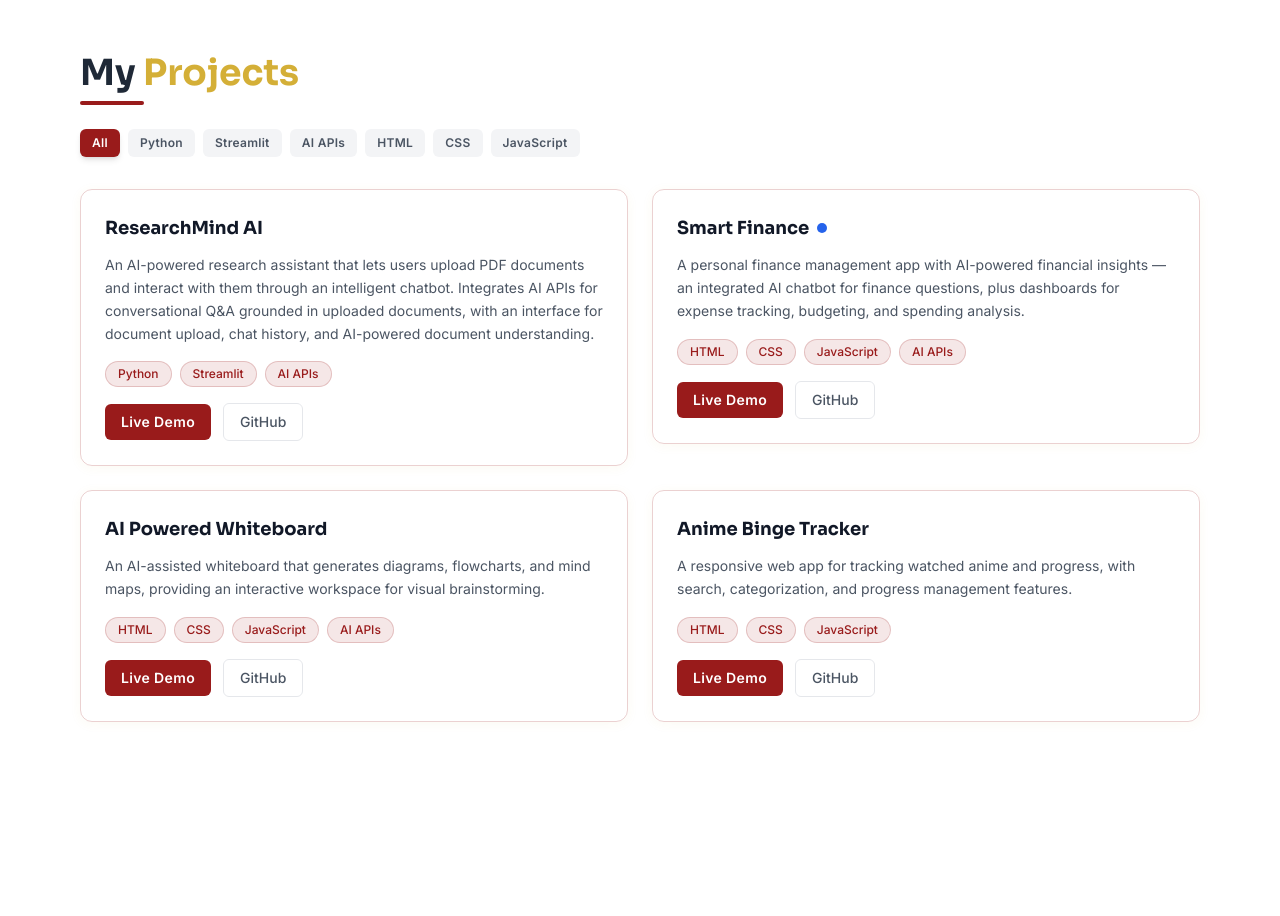
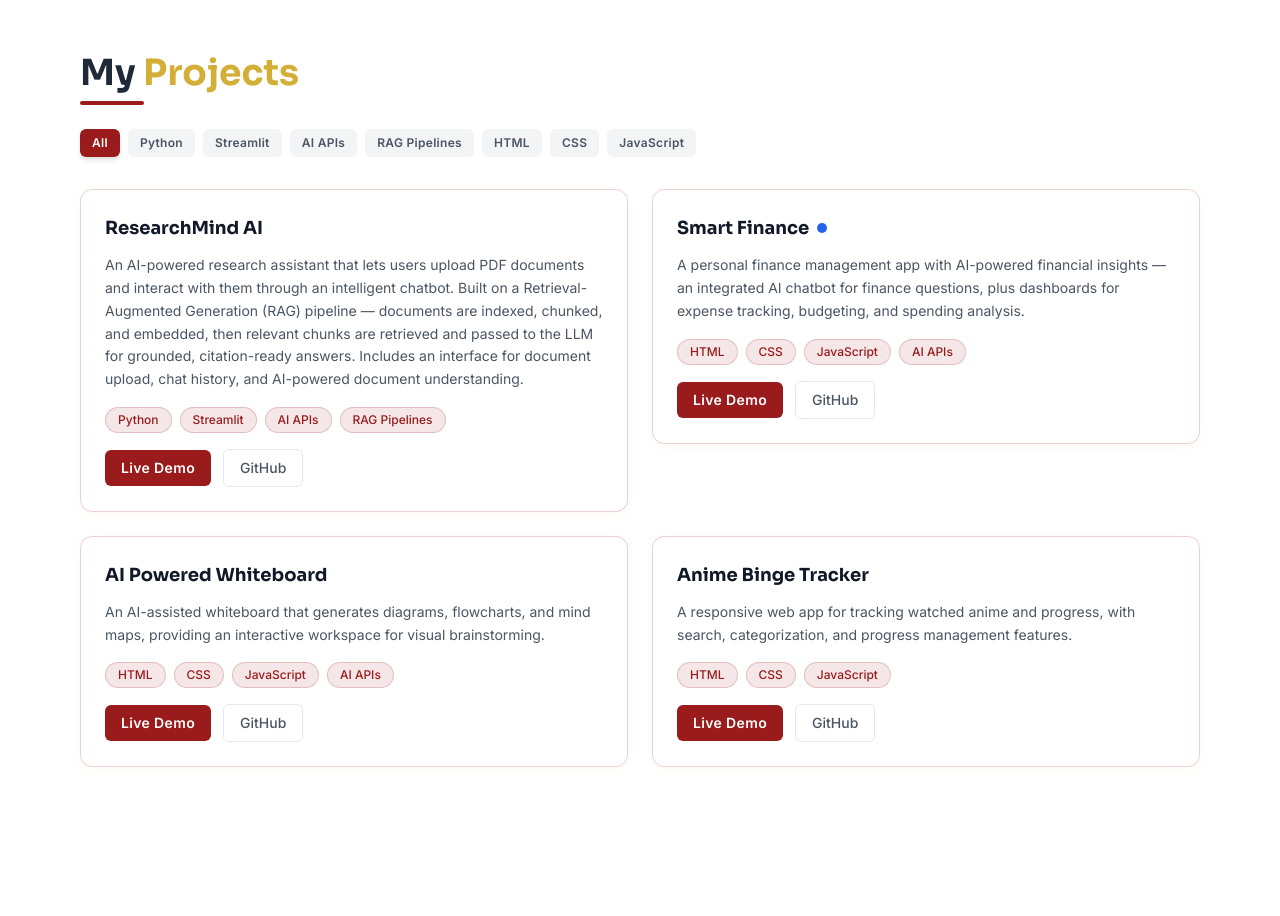
Before and after one commit to adityanarayan679/Portfolio, a React (Vite) app: page / in a window 1280 px wide. Shown: the part 1820-2736 px from the top of the page. Built offline with nearby package versions, Linux system fonts and the light colour scheme.

Commit message:
Highlight RAG pipeline in ResearchMind AI project description

```diff
--- a/src/data.js
+++ b/src/data.js
@@ -90,8 +90,8 @@ export const skillCategories = [
 export const projects = [
   {
     title: "ResearchMind AI",
-    description: "An AI-powered research assistant that lets users upload PDF documents and interact with them through an intelligent chatbot. Integrates AI APIs for conversational Q&A grounded in uploaded documents, with an interface for document upload, chat history, and AI-powered document understanding.",
-    tech: ["Python", "Streamlit", "AI APIs"],
+    description: "An AI-powered research assistant that lets users upload PDF documents and interact with them through an intelligent chatbot. Built on a Retrieval-Augmented Generation (RAG) pipeline — documents are indexed, chunked, and embedded, then relevant chunks are retrieved and passed to the LLM for grounded, citation-ready answers. Includes an interface for document upload, chat history, and AI-powered document understanding.",
+    tech: ["Python", "Streamlit", "AI APIs", "RAG Pipelines"],
     liveUrl: "https://researchmind-ai-mnyurglvj9ny7fjvzxrvqz.streamlit.app/",
     githubUrl: "https://github.com/adityanarayan679",
   },
```
